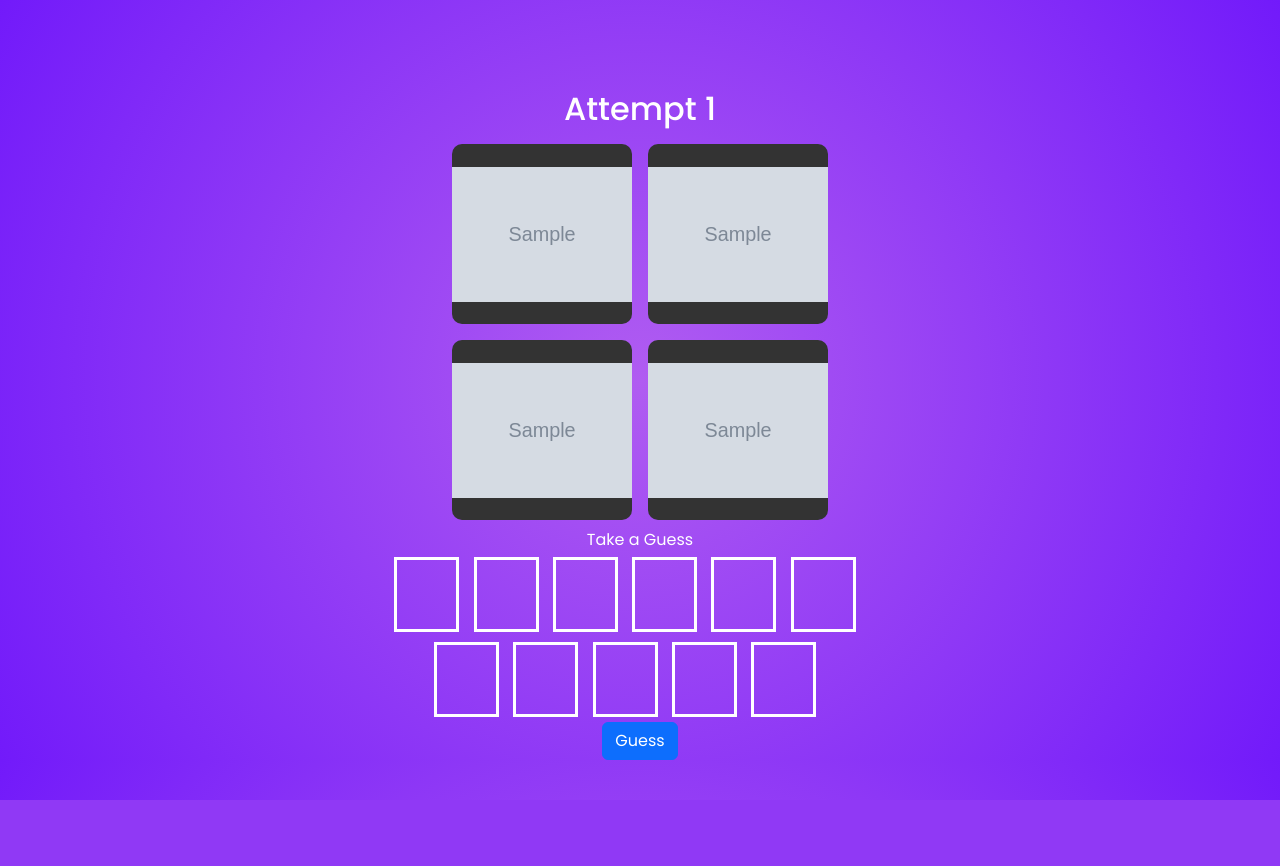
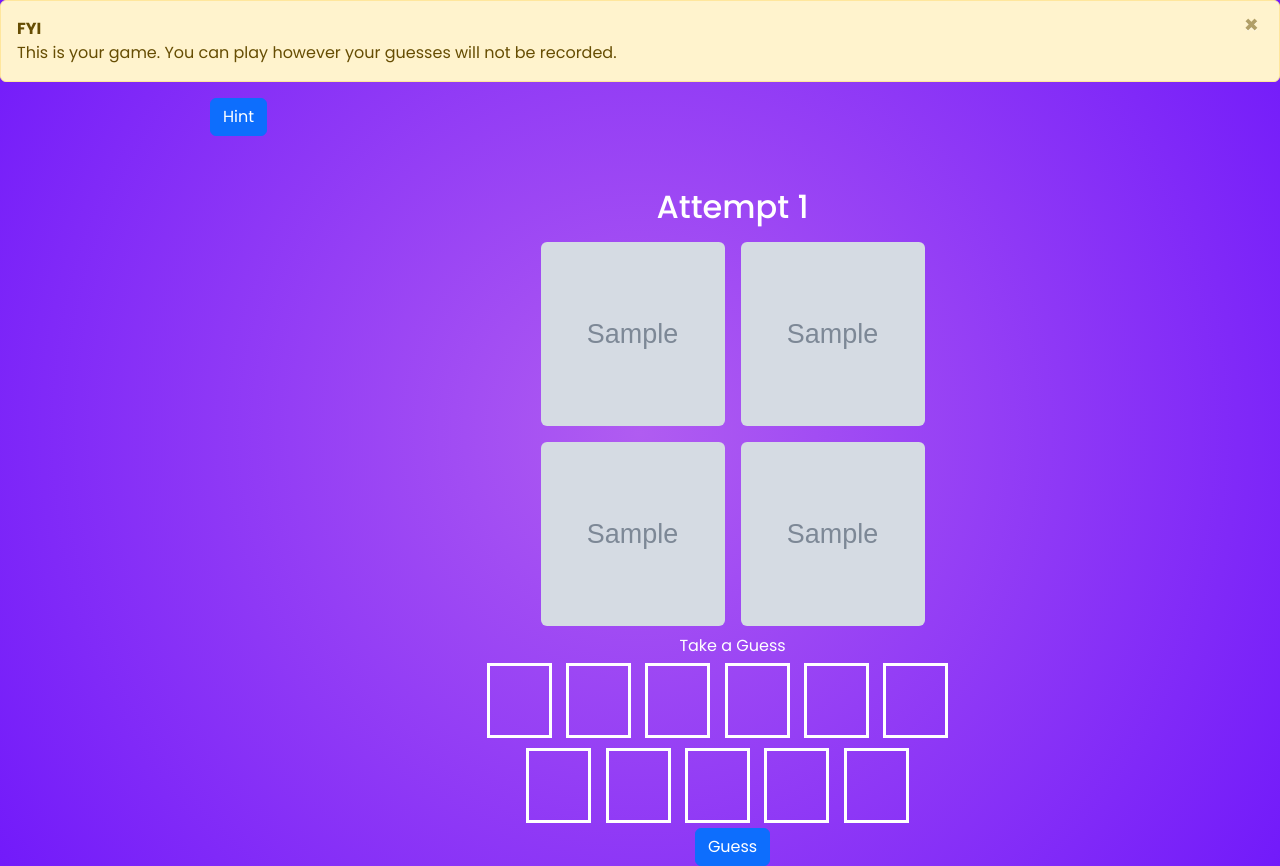
Before and after one commit to Anay-Joshi26/agile-wd-proj, a Flask app: page /challenge/1 in a window 1280 px wide. Before the commit the page ends 800 px from the top, so only its background shows below. Run offline with Flask 3, Linux system fonts and the light colour scheme; a user stored in the database is signed in; tables that the repository leaves empty hold one stand-in row (values such as "Sample post"); grey boxes marked "Sample" are stand-in pictures; some libraries are stand-ins or nearby versions.

Commit message:
Created the functionality for game playing and saving responses. Also allows users that create/have already played a game to continue playingn but not have thier results recorded. Added an alert when those 2 cases occur so the user knows that this is the case. There is also a response from the text box when a guess is made, if it is correct the input boxes go green, else it goes red for 1.5s and thn returns back to white.

```diff
--- a/4pics1word/main.py
+++ b/4pics1word/main.py
@@ -7,10 +7,11 @@ from flask_bcrypt import Bcrypt
 from auth import register_new_user, login_new_user, validate_username, isValidUsername, isValidPassword
 from api import api
 from process_game import UPLOAD_FOLDER
+from game_attempt import record_attempt
 
 
 # Create instance of Database
-from models import db, User, Game
+from models import db, User, Game, Attempt
 app = Flask(__name__)
 
 app.config['SQLALCHEMY_DATABASE_URI'] = 'sqlite:///database.db'
@@ -131,8 +132,39 @@ def challenges_page():
 @login_required
 def challenge_page(challenge_id):
     game = Game.query.filter_by(gameId = challenge_id).first()
-    return render_template("challenge.html", answer = game.answer, image1 = game.image1, image2 = game.image2, image3 = game.image3, image4 = game.image4)
+
+    if game == None:
+        return redirect(url_for('challenges_page'))
+
+    message = ""
+
+    if current_user.id == game.creator_id:
+        message = "This is your game. You can play however your guesses will not be recorded."
+
+    recent_attempt = Attempt.query.filter_by(game_id = challenge_id, player_id = current_user.id).order_by(Attempt.attempt_id.desc()).first()
+    attempt_count = 0
+
+    if recent_attempt:
+        attempt_count = recent_attempt.attempts
+        if recent_attempt.correct:
+            if message == "":
+                message = "You have already played this game. You can play again however your guesses will not be recorded."
+            attempt_count = 0
+
+    return render_template("challenge.html", hint = game.hint, attempt_count = (attempt_count + 1), answer = game.answer, image1 = game.image1, image2 = game.image2, image3 = game.image3, image4 = game.image4, challenge_id = challenge_id, message = message)
 # hello
+
+@app.route("/guess", methods=["GET", "POST"])
+@login_required
+def make_guess():
+    data = request.json
+    game = Game.query.filter_by(gameId = data.get('challenge_id')).first()
+    print(game.creator.username, game.creator.id)
+    record_attempt(data.get('guess'), data.get('attempts'), data.get('correct'), game)
+
+    if data.get('correct'):
+        print(data)
+    return jsonify("WOOOO")
 
 if __name__ == '__main__':
     app.run(debug=True, port = PORT)
--- a/4pics1word/static/css/game_attempt.css
+++ b/4pics1word/static/css/game_attempt.css
@@ -31,24 +31,44 @@ input[type="file"] {
     border-bottom: 3px solid black; /* Underline effect */
 }
 
+.game-container {
+    display: flex;
+    /* flex-direction: row; */
+    position: relative;
+}
+
+.hint {
+    display: flex;
+    justify-content: flex-start;
+    flex-direction: column;
+    align-items: flex-start;
+    max-height: 40vh; /* Set min-height to 100vh for full viewport height */
+    padding-left: 10vw; /* Left padding for positioning */
+  }
+
 .images-content {
     margin-top: 90px;
+    justify-content: center;
+    align-items: center;
+    width: 250vh;
+    /* position: relative; */
+}
+
+.image-cell img {
+    aspect-ratio: 1;
+    width: 100%;
+    height: 100%;
+    object-fit: cover;
+    border-radius: 6px;
 }
 
 .image-cell {
-    width: 180px;
-    height: 180px;
-    background-color: #333;
-    padding: 0;
-    border-radius: 10px;
-    color: #fff;
-    display: flex;
-    flex-direction: column;
-    justify-content: center;
-    align-items: center;
-    margin: 8px;
-    position: relative;
+    min-width: 180px;
+    max-width: 200px;
+    padding: 8px;
 }
+
+
 
 .change-img-icon {
     position: absolute;
@@ -75,7 +95,62 @@ label {
     color: white
 }
 
-.image-cell img {
-    max-width: 100%;
-    height: auto;
+.flex-container{
+    display: flex;
+  flex-wrap: wrap;
+  justify-content: center;
+  align-items: center;
+  width: 40vw;
 }
+
+.input-container {
+  position: relative;
+  width: 100%;
+  text-align: center;
+}
+
+.letter-input {
+    text-align: center;
+    border: 3px solid white;
+    width: 65px;
+    height: 75px;
+    padding: 10px;
+    margin: 5px;
+    outline: none;
+    background-color: transparent;
+    font-size: 30px;
+    color: white;
+}
+
+.spacer {
+    width: 30px;
+    height: 20px;
+    display: block;
+    text-align: center;
+}
+
+.incorrect-input {
+    text-align: center;
+    border: 3px solid red;
+    width: 65px;
+    height: 75px;
+    padding: 10px;
+    margin: 5px;
+    outline: none;
+    background-color: transparent;
+    font-size: 30px;
+    color: white;
+}
+
+.correct-input {
+    text-align: center;
+    border: 4px solid lawngreen;
+    width: 65px;
+    height: 75px;
+    padding: 10px;
+    margin: 5px;
+    outline: none;
+    background-color: transparent;
+    font-size: 30px;
+    color: white;
+}
--- a/4pics1word/templates/challenge.html
+++ b/4pics1word/templates/challenge.html
@@ -4,101 +4,54 @@
     <meta charset="UTF-8">
     <meta name="viewport" content="width=device-width, initial-scale=1.0">
     <title>4pics1word | Play Game</title>
-    <script> const answer = "{{ answer }}"; </script>
+    <script> const answer = "{{ answer }}"; const challenge_id = "{{ challenge_id }}"; let attempt = "{{ attempt_count }}"; const message = "{{ message }}";</script>
     <script defer src="{{ url_for('static', filename='js/game-attempt.js') }}"></script>
     <script src="https://cdn.jsdelivr.net/npm/bootstrap@5.3.3/dist/js/bootstrap.bundle.min.js" integrity="sha384-YvpcrYf0tY3lHB60NNkmXc5s9fDVZLESaAA55NDzOxhy9GkcIdslK1eN7N6jIeHz" crossorigin="anonymous"></script>
+    <script src="https://code.jquery.com/jquery-3.5.1.slim.min.js"></script>
+
+    <script src="https://stackpath.bootstrapcdn.com/bootstrap/4.5.2/js/bootstrap.min.js"></script>
+    <link href="https://stackpath.bootstrapcdn.com/bootstrap/4.5.2/css/bootstrap.min.css" rel="stylesheet">
     <link href="https://cdn.jsdelivr.net/npm/bootstrap@5.3.3/dist/css/bootstrap.min.css" rel="stylesheet" integrity="sha384-QWTKZyjpPEjISv5WaRU9OFeRpok6YctnYmDr5pNlyT2bRjXh0JMhjY6hW+ALEwIH" crossorigin="anonymous">
+
     <link rel="stylesheet" href="{{ url_for('static', filename='css/styles.css') }}">
-
     <link rel="stylesheet" href="{{ url_for('static', filename='css/game_attempt.css') }}">
 </head>
+<body>
+  <div class="alert alert-warning alert-dismissible fade show" role="alert">
 
-<style>
-    .flex-container{
-        display: flex;
-      flex-wrap: wrap;
-      justify-content: center;
-      align-items: center;
-      width: 40vw;
-    }
-
-    .input-container {
-      position: relative;
-      width: 100%;
-      text-align: center;
-    }
-
-    .letter-input {
-        text-align: center;
-        border: 3px solid white;
-        width: 65px;
-        height: 75px;
-        padding: 10px;
-        margin: 5px;
-        outline: none;
-        background-color: transparent;
-        font-size: 30px;
-        color: white;
-    }
-
-    .spacer {
-        width: 30px;
-        height: 20px;
-        display: block;
-        text-align: center;
-    }
-
-    .incorrect-input {
-        text-align: center;
-        border: 3px solid red;
-        width: 65px;
-        height: 75px;
-        padding: 10px;
-        margin: 5px;
-        outline: none;
-        background-color: transparent;
-        font-size: 30px;
-        color: white;
-    }
-
-    .correct-input {
-        text-align: center;
-        border: 4px solid lawngreen;
-        width: 65px;
-        height: 75px;
-        padding: 10px;
-        margin: 5px;
-        outline: none;
-        background-color: transparent;
-        font-size: 30px;
-        color: white;
-    }
-
-</style>
-
-<body>
+    <strong>FYI</strong>
+    <br>
+    {{ message }}
+    <button type="button" class="close" data-dismiss="alert" aria-label="Close">
+      <span aria-hidden="true">&times;</span>
+    </button>
+  </div>
+  <div class = 'container game-container '>
+    <div class="hint">
+      <button id="hintButton" class="btn btn-primary">Hint</button>
+      <p id="hintText" class="mt-3" style="display: none;">{{ hint }}</p>
+    </div>
 
     <div class = 'images-content container'>
-
         <h2 class = 'text'>
-            Attempt <span id="attempt-counter">1</span>
+            Attempt <span id="attempt-counter"></span>
         </h2>
 
         <div>
             <div class="row">
               <div class="col-6 image-cell" id = 'img1'>
-                <img src="{{ image1 }}" alt="Duck">
+                <img src="{{ image1 }}" alt="image1">
               </div>
               <div class="col-6 image-cell" id = 'img2'>
-                <img src="{{ image2 }}" alt="Duck">
+                <img src="{{ image2 }}" alt="image2">
               </div>
             </div>
             <div class="row">
               <div class="col-6 image-cell" id = 'img3'>
-                <img src="{{ image3 }}" alt="Duck">
+                <img src="{{ image3 }}" alt="image3">
               </div>
               <div class="col-6 image-cell" id = 'img4'>
-                <img src="{{ image4 }}" alt="Duck">
+                <img src="{{ image4 }}" alt="image4">
               </div>
             </div>
           </div>
@@ -129,6 +82,7 @@
             <button onclick = "makeGuess()" class="btn btn-primary" id="make-guess">Guess</button>
         </div>
     </div>
+  </div>
 
 </body>
 
```
Also changed, not shown: 4pics1word/game_attempt.py (added, +8 -0 lines), 4pics1word/models.py (+10 -0 lines), 4pics1word/static/js/game-attempt.js (+40 -28 lines), 4pics1word/static/duck.jpeg (deleted), 4pics1word/static/uploads/game-1/IMG_1773.JPG (deleted), 4pics1word/static/uploads/game-1/Screenshot_from_2024-04-09_12-43-47.png (deleted), 4pics1word/static/uploads/game-1/duck.jpeg (deleted), 4pics1word/static/uploads/game-2/IMG_1741.JPG (deleted), 4pics1word/static/uploads/game-2/IMG_1754.JPG (deleted), 4pics1word/static/uploads/game-2/IMG_1758.JPG (deleted), 4pics1word/static/uploads/game-2/IMG_1773.JPG (deleted).
